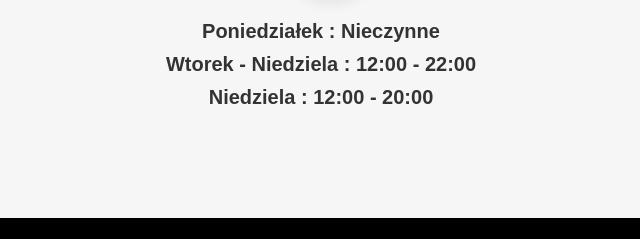
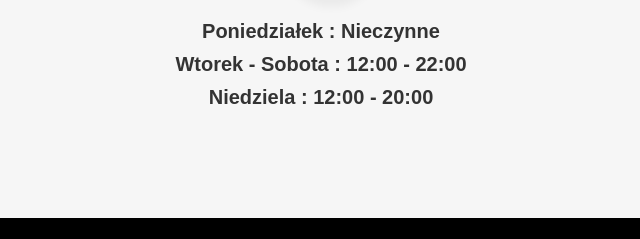
Before and after one commit to paho1993/pizzeria-poszlo-z-dymem, a Gatsby site: page / in a window 1280 px wide. Shown: the part 1607-1846 px from the top of the page, 319-959 px from the left. Built offline with nearby package versions, Linux system fonts and the light colour scheme; Gatsby itself is replaced by a stand-in of ours.

Commit message:
starurday

```diff
--- a/src/pages/index.js
+++ b/src/pages/index.js
@@ -84,7 +84,7 @@ const IndexPage = () => (
           <div className="col-xs-12 col-md-12">
             <FontAwesomeIcon className="icon" icon={faClock} />
             <h3>Poniedziałek : Nieczynne</h3>
-            <h3>Wtorek - Niedziela : 12:00 - 22:00</h3>
+            <h3>Wtorek - Sobota : 12:00 - 22:00</h3>
             <h3>Niedziela : 12:00 - 20:00</h3>
           </div>
         </div>
```
